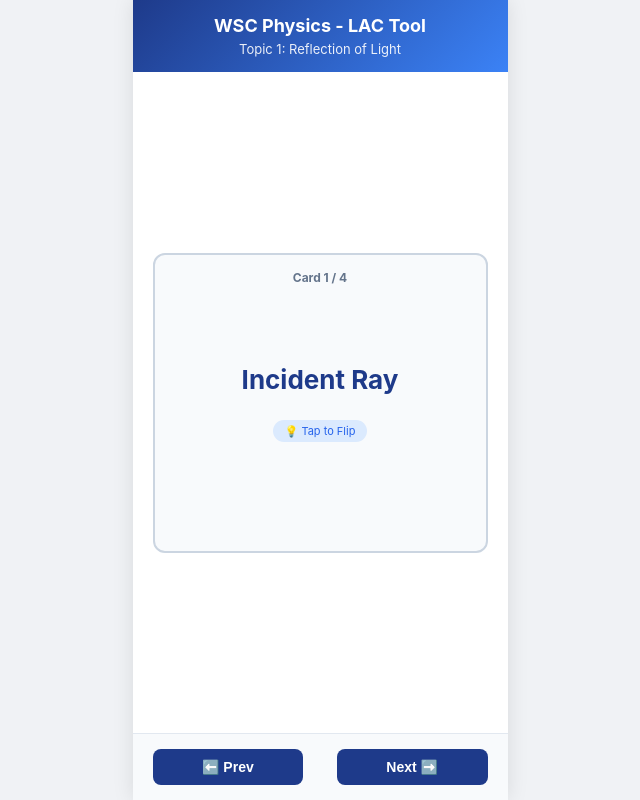
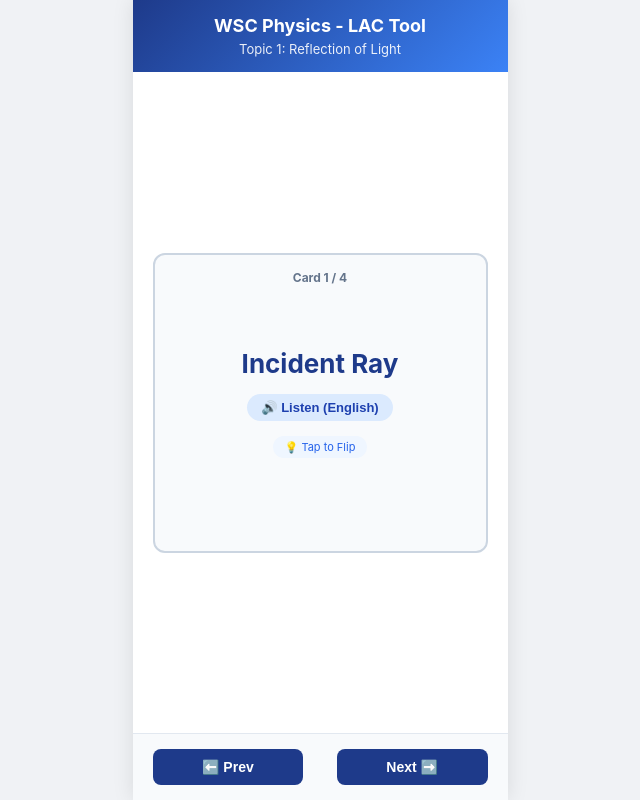
Before and after one commit to hert0443/wsc-physics-app, a plain HTML site: page index.html in a window 1280 px wide. Shown: the whole page, without its empty margins (320-960 px from the left). Drawn offline with Linux system fonts and the light colour scheme.

Commit message:
Update index.html

```diff
--- a/index.html
+++ b/index.html
@@ -39,7 +39,12 @@
     .card-front { background-color: #f8fafc; color: #1e3a8a; border: 2px solid #cbd5e1; }
     .card-number { position: absolute; top: 15px; font-size: 12px; color: #64748b; font-weight: bold; }
     .card-front h2 { font-size: 26px; margin: 0; }
-    .hint-click { margin-top: 25px; font-size: 11px; color: #2563eb; background: #dbeafe; padding: 4px 12px; border-radius: 20px; }
+    .audio-btn {
+      background-color: #dbeafe; border: none; color: #1e40af; padding: 6px 14px;
+      border-radius: 20px; font-size: 13px; font-weight: bold; cursor: pointer; transition: 0.2s; margin-top: 15px;
+    }
+    .audio-btn:hover { background-color: #bfdbfe; }
+    .hint-click { margin-top: 15px; font-size: 11px; color: #2563eb; background: #eff6ff; padding: 4px 12px; border-radius: 20px; }
     .card-back { background-color: #f8fafc; color: #1e293b; border: 2px solid #cbd5e1; transform: rotateY(180deg); }
     .eng-def { font-size: 16px; margin: 0 0 20px 0; line-height: 1.5; font-weight: 500; text-align: left; width: 100%; }
     .translate-btn {
@@ -72,6 +77,7 @@
         <div class="card-front">
           <div class="card-number" id="cardNumDisplay">Card 1 / 4</div>
           <h2 id="frontText">Incident Ray</h2>
+          <button class="audio-btn" onclick="speakText(event)">🔊 Listen (English)</button>
           <div class="hint-click">💡 Tap to Flip</div>
         </div>
         <div class="card-back">
@@ -102,6 +108,14 @@ const cardInner = document.getElementById('cardInner');
 
 function flipCard() {
   cardInner.classList.toggle('flipped');
+}
+
+function speakText(event) {
+  event.stopPropagation(); // 防止點擊發音時觸發翻卡
+  const textToSpeak = document.getElementById('frontText').innerText;
+  const utterance = new SpeechSynthesisUtterance(textToSpeak);
+  utterance.lang = 'en-US';
+  window.speechSynthesis.speak(utterance);
 }
 
 function showChinese(event) {
```
